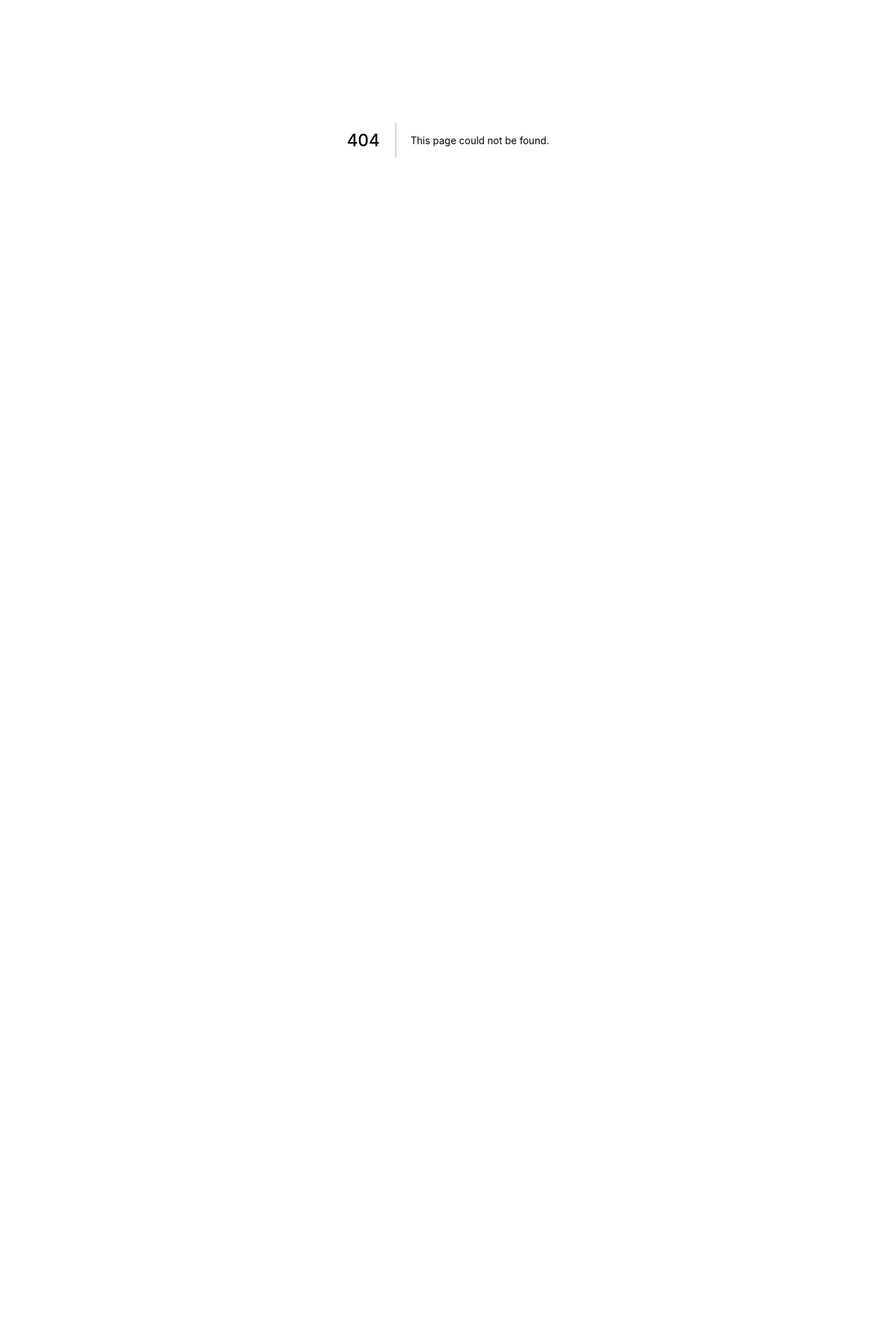
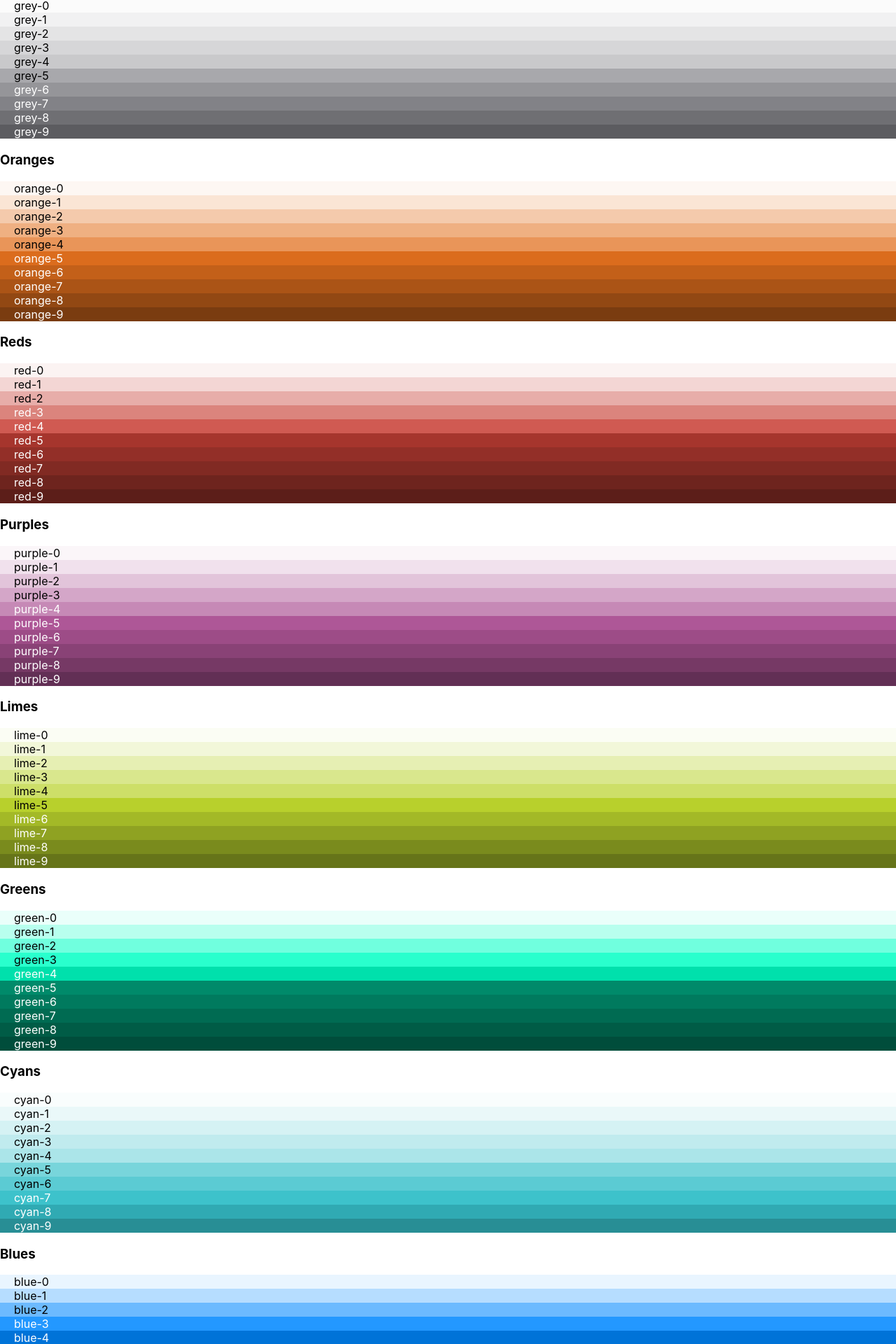
Before and after one commit to zachlankton/connext-stack, a Next.js app: page /docs/colors in a window 1280 px wide. Before the commit this address had no page. Shown: the part 200-2120 px from the top of the page at 70% size. Before the commit the page ends 800 px from the top, so only its background shows below. Built offline with nearby package versions, Linux system fonts and the light colour scheme.

Commit message:
added colors and docs

```diff
--- /dev/null
+++ b/public/colors.css
@@ -0,0 +1,409 @@
+.grey-0 {
+  color: #000 !important;
+  background-color: #fbfbfb !important;
+}
+.grey-1 {
+  color: #000 !important;
+  background-color: #f1f1f2 !important;
+}
+.grey-2 {
+  color: #000 !important;
+  background-color: #e4e4e5 !important;
+}
+.grey-3 {
+  color: #000 !important;
+  background-color: #d6d6d8 !important;
+}
+.grey-4 {
+  color: #000 !important;
+  background-color: #c9c9cb !important;
+}
+.grey-5 {
+  color: #000 !important;
+  background-color: #a8a8ac !important;
+}
+.grey-6 {
+  color: #fff !important;
+  background-color: #959599 !important;
+}
+.grey-7 {
+  color: #fff !important;
+  background-color: #828287 !important;
+}
+.grey-8 {
+  color: #fff !important;
+  background-color: #6f6f73 !important;
+}
+.grey-9 {
+  color: #fff !important;
+  background-color: #5c5c60 !important;
+}
+
+.lime-0 {
+  color: #000 !important;
+  background-color: #fbfdf4 !important;
+}
+.lime-1 {
+  color: #000 !important;
+  background-color: #f2f7d9 !important;
+}
+.lime-2 {
+  color: #000 !important;
+  background-color: #e6efb3 !important;
+}
+.lime-3 {
+  color: #000 !important;
+  background-color: #d9e78d !important;
+}
+.lime-4 {
+  color: #000 !important;
+  background-color: #cddf68 !important;
+}
+.lime-5 {
+  color: #000 !important;
+  background-color: #b8d02c !important;
+}
+.lime-6 {
+  color: #fff !important;
+  background-color: #a3b927 !important;
+}
+.lime-7 {
+  color: #fff !important;
+  background-color: #8fa222 !important;
+}
+.lime-8 {
+  color: #fff !important;
+  background-color: #7a8b1d !important;
+}
+.lime-9 {
+  color: #fff !important;
+  background-color: #667419 !important;
+}
+
+.green-0 {
+  color: #000 !important;
+  background-color: #eafffa !important;
+}
+.green-1 {
+  color: #000 !important;
+  background-color: #b8ffee !important;
+}
+.green-2 {
+  color: #000 !important;
+  background-color: #70ffde !important;
+}
+.green-3 {
+  color: #000 !important;
+  background-color: #29ffcd !important;
+}
+.green-4 {
+  color: #fff !important;
+  background-color: #00e0ac !important;
+}
+.green-5 {
+  color: #fff !important;
+  background-color: #008a6a !important;
+}
+.green-6 {
+  color: #fff !important;
+  background-color: #007a5e !important;
+}
+.green-7 {
+  color: #fff !important;
+  background-color: #006b52 !important;
+}
+.green-8 {
+  color: #fff !important;
+  background-color: #005c46 !important;
+}
+.green-9 {
+  color: #fff !important;
+  background-color: #004d3b !important;
+}
+
+.cyan-0 {
+  color: #000 !important;
+  background-color: #f9fdfd !important;
+}
+.cyan-1 {
+  color: #000 !important;
+  background-color: #eaf8f9 !important;
+}
+.cyan-2 {
+  color: #000 !important;
+  background-color: #d5f2f4 !important;
+}
+.cyan-3 {
+  color: #000 !important;
+  background-color: #c0ebee !important;
+}
+.cyan-4 {
+  color: #000 !important;
+  background-color: #abe5e9 !important;
+}
+.cyan-5 {
+  color: #000 !important;
+  background-color: #78d5db !important;
+}
+.cyan-6 {
+  color: #000 !important;
+  background-color: #5bcbd3 !important;
+}
+.cyan-7 {
+  color: #fff !important;
+  background-color: #3dc2cb !important;
+}
+.cyan-8 {
+  color: #fff !important;
+  background-color: #30aab3 !important;
+}
+.cyan-9 {
+  color: #fff !important;
+  background-color: #288e95 !important;
+}
+
+.blue-0 {
+  color: #000 !important;
+  background-color: #e9f5ff !important;
+}
+.blue-1 {
+  color: #000 !important;
+  background-color: #b6ddff !important;
+}
+.blue-2 {
+  color: #000 !important;
+  background-color: #6cbaff !important;
+}
+.blue-3 {
+  color: #fff !important;
+  background-color: #2398ff !important;
+}
+.blue-4 {
+  color: #fff !important;
+  background-color: #0073d8 !important;
+}
+.blue-5 {
+  color: #fff !important;
+  background-color: #004581 !important;
+}
+.blue-6 {
+  color: #fff !important;
+  background-color: #003d72 !important;
+}
+.blue-7 {
+  color: #fff !important;
+  background-color: #003564 !important;
+}
+.blue-8 {
+  color: #fff !important;
+  background-color: #002e56 !important;
+}
+.blue-9 {
+  color: #fff !important;
+  background-color: #002647 !important;
+}
+
+.orange-0 {
+  color: #000 !important;
+  background-color: #fdf7f3 !important;
+}
+.orange-1 {
+  color: #000 !important;
+  background-color: #fae5d5 !important;
+}
+.orange-2 {
+  color: #000 !important;
+  background-color: #f4caac !important;
+}
+.orange-3 {
+  color: #000 !important;
+  background-color: #efb082 !important;
+}
+.orange-4 {
+  color: #000 !important;
+  background-color: #e99559 !important;
+}
+.orange-5 {
+  color: #fff !important;
+  background-color: #db6c1d !important;
+}
+.orange-6 {
+  color: #fff !important;
+  background-color: #c36019 !important;
+}
+.orange-7 {
+  color: #fff !important;
+  background-color: #ab5416 !important;
+}
+.orange-8 {
+  color: #fff !important;
+  background-color: #924813 !important;
+}
+.orange-9 {
+  color: #fff !important;
+  background-color: #7a3c10 !important;
+}
+
+.red-0 {
+  color: #000 !important;
+  background-color: #fbf3f2 !important;
+}
+.red-1 {
+  color: #000 !important;
+  background-color: #f3d6d4 !important;
+}
+.red-2 {
+  color: #000 !important;
+  background-color: #e7ada9 !important;
+}
+.red-3 {
+  color: #fff !important;
+  background-color: #db847d !important;
+}
+.red-4 {
+  color: #fff !important;
+  background-color: #d05a52 !important;
+}
+.red-5 {
+  color: #fff !important;
+  background-color: #a6352d !important;
+}
+.red-6 {
+  color: #fff !important;
+  background-color: #932f28 !important;
+}
+.red-7 {
+  color: #fff !important;
+  background-color: #812a23 !important;
+}
+.red-8 {
+  color: #fff !important;
+  background-color: #6e241e !important;
+}
+.red-9 {
+  color: #fff !important;
+  background-color: #5c1e19 !important;
+}
+
+.purple-0 {
+  color: #000 !important;
+  background-color: #fbf6f9 !important;
+}
+.purple-1 {
+  color: #000 !important;
+  background-color: #f1e1ed !important;
+}
+.purple-2 {
+  color: #000 !important;
+  background-color: #e2c4da !important;
+}
+.purple-3 {
+  color: #000 !important;
+  background-color: #d4a6c8 !important;
+}
+.purple-4 {
+  color: #fff !important;
+  background-color: #c689b6 !important;
+}
+.purple-5 {
+  color: #fff !important;
+  background-color: #ae5797 !important;
+}
+.purple-6 {
+  color: #fff !important;
+  background-color: #9d4c87 !important;
+}
+.purple-7 {
+  color: #fff !important;
+  background-color: #894276 !important;
+}
+.purple-8 {
+  color: #fff !important;
+  background-color: #763965 !important;
+}
+.purple-9 {
+  color: #fff !important;
+  background-color: #622f55 !important;
+}
+
+.yellow-0 {
+  color: #000 !important;
+  background-color: #fefcf5 !important;
+}
+.yellow-1 {
+  color: #000 !important;
+  background-color: #fdf6dd !important;
+}
+.yellow-2 {
+  color: #000 !important;
+  background-color: #fbecbb !important;
+}
+.yellow-3 {
+  color: #000 !important;
+  background-color: #fae399 !important;
+}
+.yellow-4 {
+  color: #000 !important;
+  background-color: #f8da77 !important;
+}
+.yellow-5 {
+  color: #000 !important;
+  background-color: #f4c836 !important;
+}
+.yellow-6 {
+  color: #000 !important;
+  background-color: #f3bf16 !important;
+}
+.yellow-7 {
+  color: #000 !important;
+  background-color: #dcac0c !important;
+}
+.yellow-8 {
+  color: #fff !important;
+  background-color: #bd930a !important;
+}
+.yellow-9 {
+  color: #fff !important;
+  background-color: #9d7b08 !important;
+}
+
+.brown-0 {
+  color: #000 !important;
+  background-color: #fbf8f6 !important;
+}
+.brown-1 {
+  color: #000 !important;
+  background-color: #f3e9e0 !important;
+}
+.brown-2 {
+  color: #000 !important;
+  background-color: #e7d2c1 !important;
+}
+.brown-3 {
+  color: #000 !important;
+  background-color: #dcbca2 !important;
+}
+.brown-4 {
+  color: #000 !important;
+  background-color: #d0a583 !important;
+}
+.brown-5 {
+  color: #fff !important;
+  background-color: #bc804e !important;
+}
+.brown-6 {
+  color: #fff !important;
+  background-color: #ac7141 !important;
+}
+.brown-7 {
+  color: #fff !important;
+  background-color: #966339 !important;
+}
+.brown-8 {
+  color: #fff !important;
+  background-color: #815531 !important;
+}
+.brown-9 {
+  color: #fff !important;
+  background-color: #6b4729 !important;
+}
--- a/src/pages/_app.tsx
+++ b/src/pages/_app.tsx
@@ -12,6 +12,7 @@ function MyApp({ Component, pageProps: { session, ...pageProps } }: AppProps) {
         <meta name="description" content="Generated by create next app" />
         <link rel="icon" href="/favicon.ico" />
         <link rel="stylesheet" href="/styles.css" />
+        <link rel="stylesheet" href="/colors.css" />
       </Head>
 
       <ReduxProvider store={store}>
--- /dev/null
+++ b/src/pages/docs/colors.tsx
@@ -0,0 +1,60 @@
+import type { NextPage } from "next";
+
+const Colors: NextPage = () => {
+  const divStyle = {
+    display: "block",
+    paddingLeft: 20,
+  };
+  const count = [0, 1, 2, 3, 4, 5, 6, 7, 8, 9];
+  const colors = {
+    Greys: "grey",
+    Oranges: "orange",
+    Reds: "red",
+    Purples: "purple",
+    Limes: "lime",
+    Greens: "green",
+    Cyans: "cyan",
+    Blues: "blue",
+    Yellows: "yellow",
+    Browns: "brown",
+  };
+  return (
+    <>
+      <h1>Colors!</h1>
+      <p>
+        Here is a selection of color classes the are included in
+        public/colors.css file.{" "}
+      </p>
+      <p>
+        If you need more colors you can generate these monochomatic schemes
+        using{" "}
+        <a
+          target="_blank"
+          rel="noreferrer"
+          href="https://www.w3schools.com/w3css/w3css_color_generator.asp"
+        >
+          W3.css Color Generator
+        </a>
+      </p>
+      {Object.keys(colors).map((color) => {
+        const colorClass: string = (colors as any)[color];
+        return (
+          <div key={color}>
+            <h3>{color}</h3>
+            {count.map((n) => (
+              <div
+                key={`${colorClass}-${n}`}
+                className={`${colorClass}-${n}`}
+                style={divStyle}
+              >
+                {colorClass}-{n}
+              </div>
+            ))}
+          </div>
+        );
+      })}
+    </>
+  );
+};
+
+export default Colors;
```
